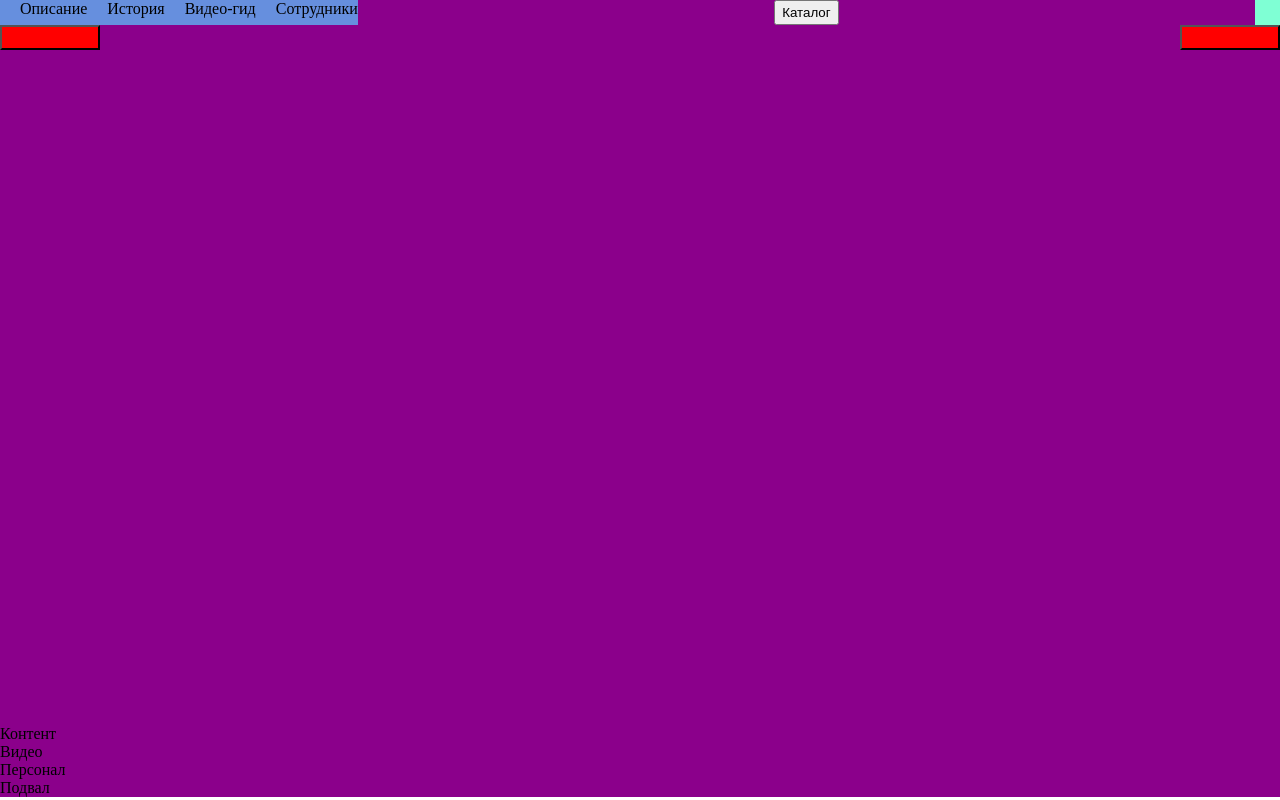
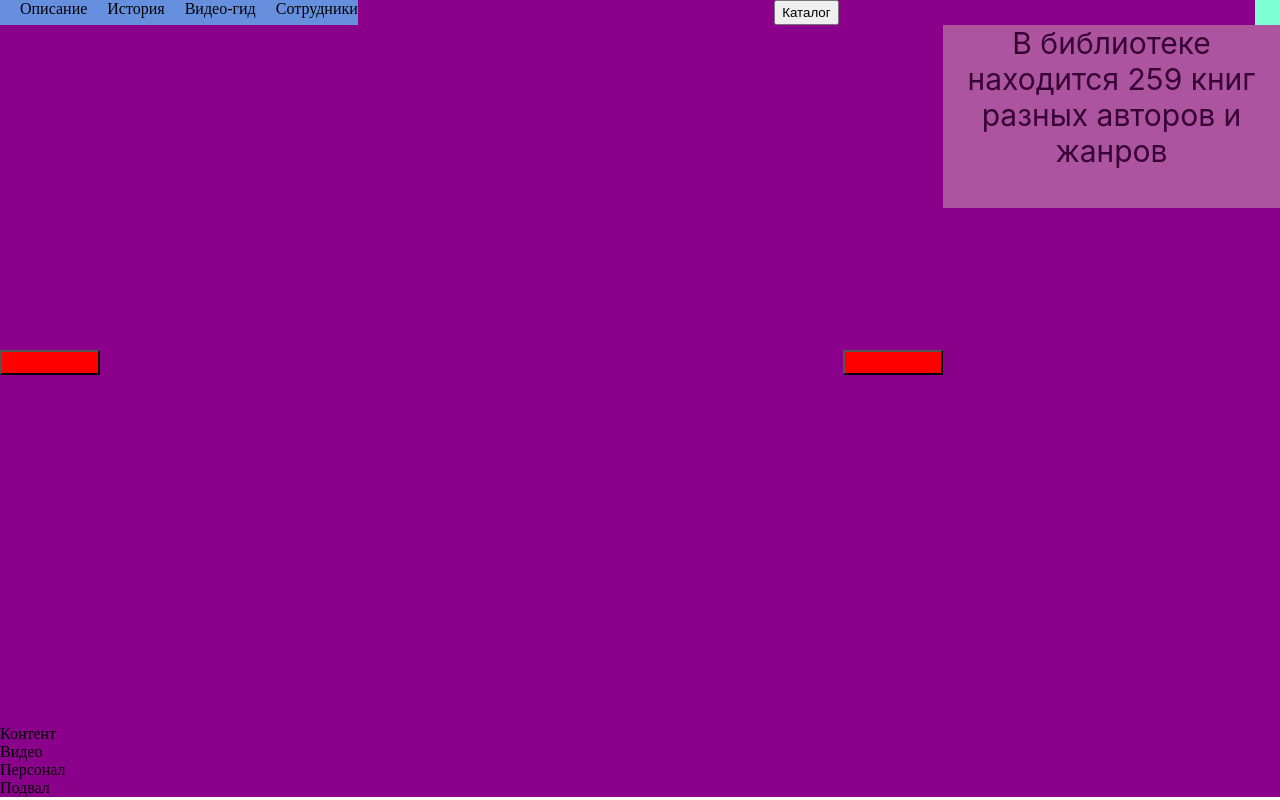
Before and after one commit to Basenga01/llibrary, a React (Create React App) app: page / in a window 1280 px wide. Built offline with nearby package versions, Linux system fonts and the light colour scheme.

Commit message:
наброски Slider.js, не понимание почему блоки не хотят двигаться

```diff
--- a/src/page-conponents/Slider/Slider.js
+++ b/src/page-conponents/Slider/Slider.js
@@ -5,5 +5,10 @@ export const Slider =()=> {
             <button className={styles.Strelka1}></button>
             <button className={styles.Strelka2}></button>
         </div>
+        <div className={styles.Txt_cont}>
+            <div className={styles.Txt}>
+                В библиотеке находится 259 книг разных авторов и жанров
+            </div>
+        </div>
     </div>
 }
--- a/src/page-conponents/Slider/slider.module.css
+++ b/src/page-conponents/Slider/slider.module.css
@@ -6,6 +6,7 @@
 .Button{
     display: flex;
     justify-content: space-between;
+    margin-top: 325px;
     width: 100%;
 }
 .Strelka1{
@@ -18,3 +19,27 @@
     height: 25px;
     background-color: red;
 }
+.Txt_cont{
+    display: flex;
+    justify-content: left;
+    width: 337px;
+    height: 183px;
+
+    background-color: rgba(209, 177, 177, 0.8);
+    opacity: 60%;
+}
+.Txt{
+    display: flex;
+    width: 348px;
+    height: 183px;
+    left: 177px;
+    top: 427px;
+    text-align: center;
+
+    font-family: 'Inter';
+    font-style: normal;
+    font-weight: 400;
+    font-size: 30px;
+    line-height: 36px;
+    display: flex;
+}
```
